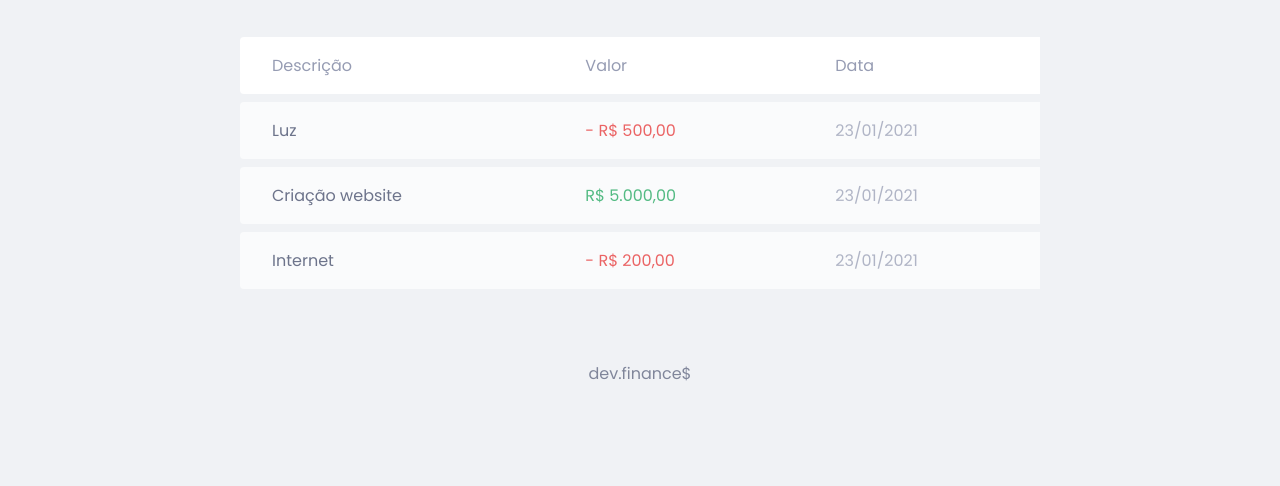
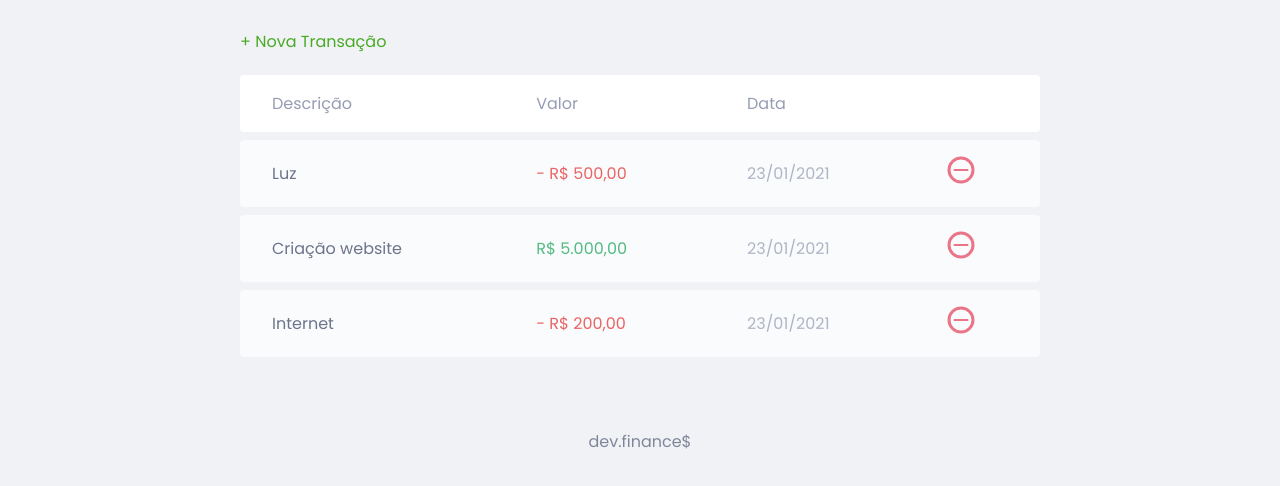
Before and after one commit to milenetaborda/dev-finance, a plain HTML site: page index.html in a window 1280 px wide. Shown: the part 594-1080 px from the top of the page. Before the commit the page ends 1012 px from the top, so only its background shows below. Drawn offline with Linux system fonts and the light colour scheme.

Commit message:
style: including new transaction link and minus.svg

```diff
--- a/index.html
+++ b/index.html
@@ -46,12 +46,14 @@
 
             <section id="transaction">
                 <h2 class="sr-only">Transações</h2>
+                <a href="#" class="button new">+ Nova Transação</a>
                 <table id="data-table">
                     <thead>
                         <tr>
                             <th>Descrição</th>
                             <th>Valor</th>
                             <th>Data</th>
+                            <th></th>
                         </tr>
                     </thead>
                     <tbody>
@@ -59,16 +61,25 @@
                             <td class="description">Luz</td>
                             <td class="expense">- R$ 500,00</td>
                             <td class="date">23/01/2021</td>
+                            <td>
+                                <img src="./assets/minus.svg" alt="Remover transação">
+                            </td>
                         </tr>
                         <tr>
                             <td class="description">Criação website</td>
                             <td class="income">R$ 5.000,00</td>
                             <td class="date">23/01/2021</td>
+                            <td>
+                                <img src="./assets/minus.svg" alt="Remover transação">
+                            </td>
                         </tr>
                         <tr>
                             <td class="description">Internet</td>
                             <td class="expense">- R$ 200,00</td>
                             <td class="date">23/01/2021</td>
+                            <td>
+                                <img src="./assets/minus.svg" alt="Remover transação">
+                            </td>
                         </tr>
                     </tbody>
                 </table>
--- a/styles.css
+++ b/styles.css
@@ -40,6 +40,20 @@ h2 {
   font-weight: normal;
 }
 
+/* Links & Buttons ===================== */
+a {
+  color: #49AA26;
+  text-decoration: none;
+}
+
+a:hover {
+  color: #3dd705;
+}
+
+.button.new {
+  display: inline-block;
+  margin-bottom: .8rem;
+}
 
 /* Header ===================== */
 header {
@@ -107,6 +121,11 @@ table tbody tr td:first-child{
   border-radius: 0.25rem 0 0 0.25rem;
 }
 
+table thead tr th:last-child,
+table tbody tr td:last-child{
+  border-radius:  0 0.25rem 0.25rem 0;
+}
+
 table thead th {
   background: white;
 
```
